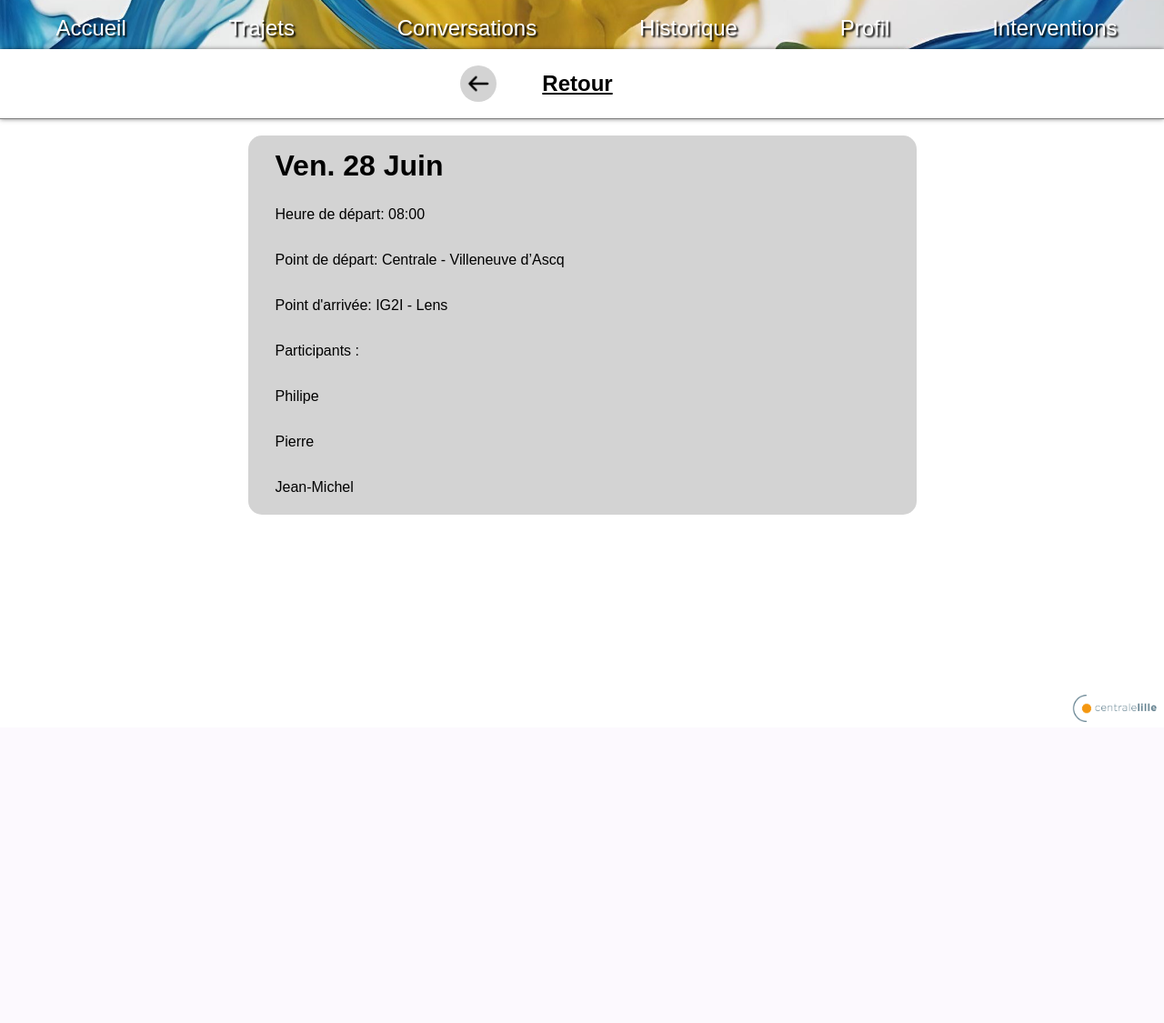
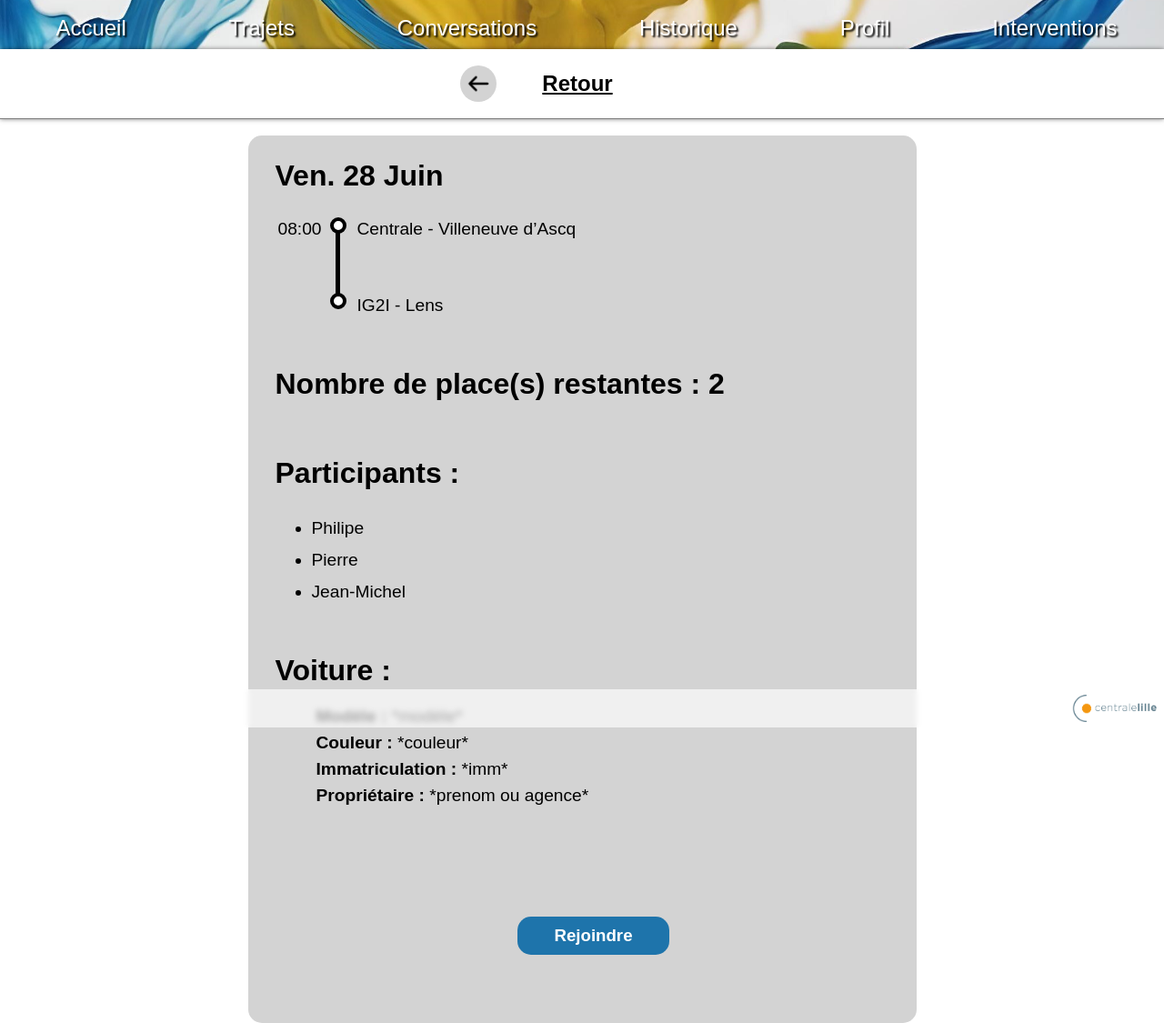
Before and after one commit to JulesVoyer/ProjetWEB, a PHP site: page /index.php?view=trajetsDetails in a window 1280 px wide. Shown: the whole page at 91% size. Before the commit the page ends 794 px from the top, so only its background shows below. Run offline with PHP 8.4, Linux system fonts and the light colour scheme; some web fonts are replaced.

Commit message:
Correctif header et vue detailUser

```diff
--- a/CSS/style.css
+++ b/CSS/style.css
@@ -815,12 +815,15 @@ body {
 #detailRond::before{
     top: -3px;
     left: 60px;
+    z-index: 9;
 }
 
 #detailRond::after{
     top: 80px;
     left: 60px;
     margin-left: 0;
+    z-index: 9;
+
 }
 
 #detailTrait::before{
@@ -830,6 +833,9 @@ body {
 
     top: 2px;
     left: 66.5px;
+
+    z-index: 8;
+
 }
 
 #detailsTrajetHeure {
@@ -856,12 +862,16 @@ body {
 #detailsTrajet > ul {
     position: relative;
     top: -7px;
+    color: black;
+
 }
 
 .detailTrajetListElm {
     font-size: larger;
     color: black;
     height: 35px;
+    text-decoration: none;
+
 }
 
 #detailTrajetVoitureAssigne {
--- a/templates/header.php
+++ b/templates/header.php
@@ -127,7 +127,7 @@ echo "<?xml version=\"1.0\" encoding=\"utf-8\" ?>";
 			//traitement des trajets
 
 			jTrajet = $("<href href=\"index.php?view=trajetsDetails\" class=\"trajet\"")
-			.add($("<img id="autoRouge" src="ressources/auto-rouge.png" alt="icone voiture rouge" style="display: none;"/>"))
+			.add($("<img id='autoRouge' src='ressources/auto-rouge.png' alt='icone voiture rouge' style='display: none;'/>"))
 			.add($("<p class=\"dateTrajet\">DATE_DUMMY</p>"))
 			.add($("<div class=\"contTrajet\">")
 					.add($("<p class=\"nomTrajet\">NOM_DUMMY</p>")));
--- a/templates/trajetsDetails.php
+++ b/templates/trajetsDetails.php
@@ -42,16 +42,44 @@ $trajet = array(
     <!-- Classe trajet récupéré de la page trajet  -->
     <div id="detailsTrajet" class="trajet">
 
-        <p id="detailTrajetDate"><?php echo $trajet['date']; ?></p>
-        <p>Heure de départ: <?php echo $trajet['heureDepart']; ?></p>
-        <p>Point de départ: <?php echo $trajet['pointDepart']; ?></p>
-        <p>Point d'arrivée: <?php echo $trajet['pointArrivee']; ?></p>
+        <a href="">
+            <img id="flecheRetour" src="ressources/fleche-retour.png" alt="retour">
+            <p id="retourTexte"> Retour </p>
+        </a>
 
-        <p>Participants : </p>
+        <h1 id="detailsTrajetDate"><?php echo $trajet['date']; ?></h1>
+
+        <div class="iconeTrajet">
+                <div id="detailRond" class="rond"></div>
+                <div id="detailTrait" class="trait"></div>
+        </div>
+
+        <p id="detailsTrajetHeure"> <?php echo $trajet['heureDepart']; ?></p>
+        <p id="detailsTrajetDepart"><?php echo $trajet['pointDepart']; ?></p>
+        <p id="detailsTrajetArrive"><?php echo $trajet['pointArrivee']; ?></p>
+
+        <br><br><br>
+        <h1> Nombre de place(s) restantes : 2 </h1>
+        <br>
+
+        <h1>Participants : </h1>
+        <ul>
         <?php
         for ($i = 0; $i < count($trajet['participants']); $i++) {
-            echo "<p>" . $trajet['participants'][$i] . "</p>";
+            echo "<li class='detailTrajetListElm'><a href='index.php?view=trajetsUtilisateurs'>". $trajet['participants'][$i] . "</a></li>";
         }
         ?>
+        </ul>
+
+        <h1>Voiture : </h1>
+
+        <div id="detailTrajetVoitureAssigne">
+            <p><b>Modèle :</b> *modèle* </p>
+            <p><b>Couleur :</b> *couleur* </p>
+            <p><b>Immatriculation :</b> *imm* </p>
+            <p><b>Propriétaire :</b> *prenom ou agence* </p>
+        </div>
+
+        <input id="trjRejoindre" class="btn btnTrajet" type="button" value="Rejoindre" />
     </div>
 </div>
```
